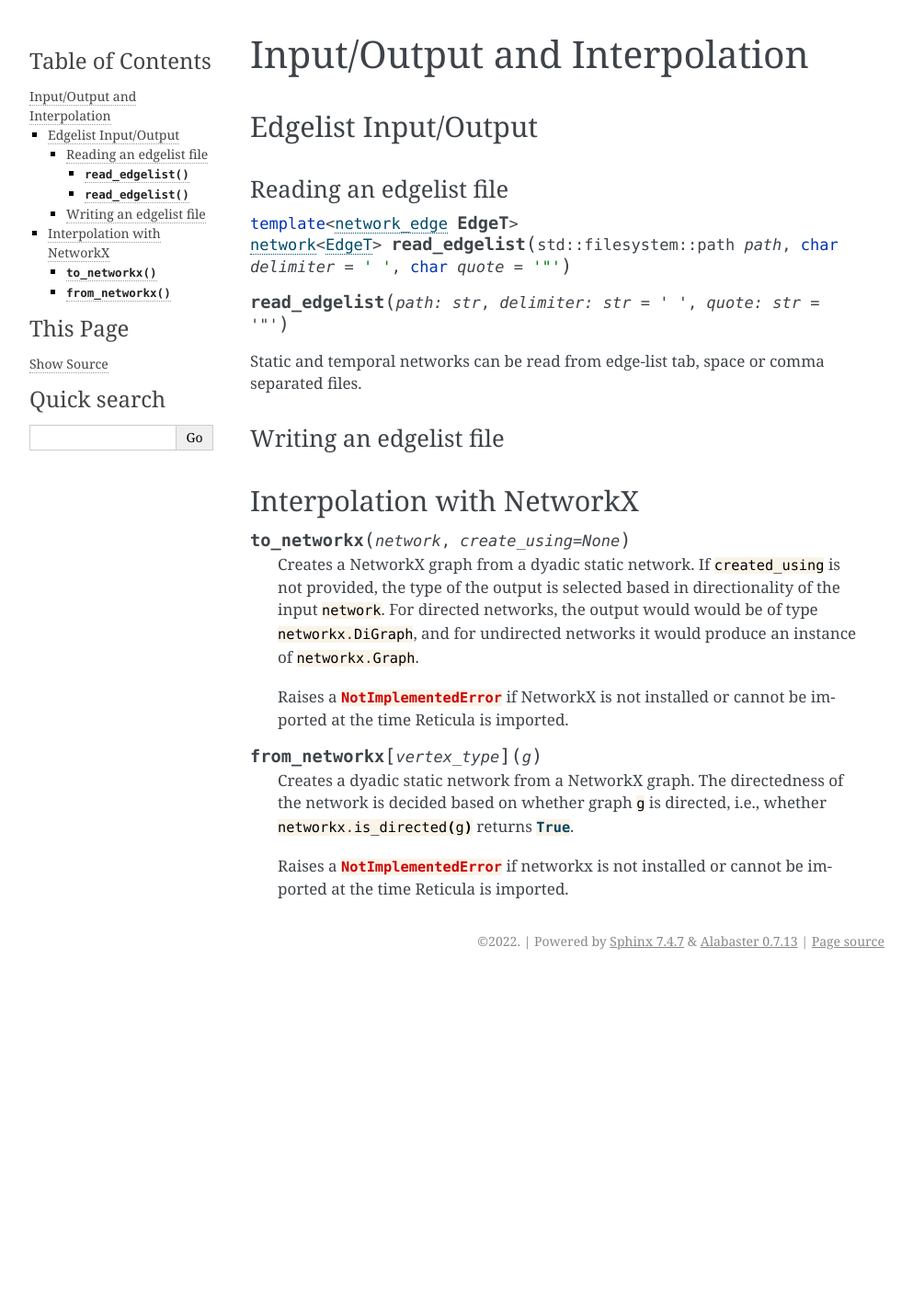
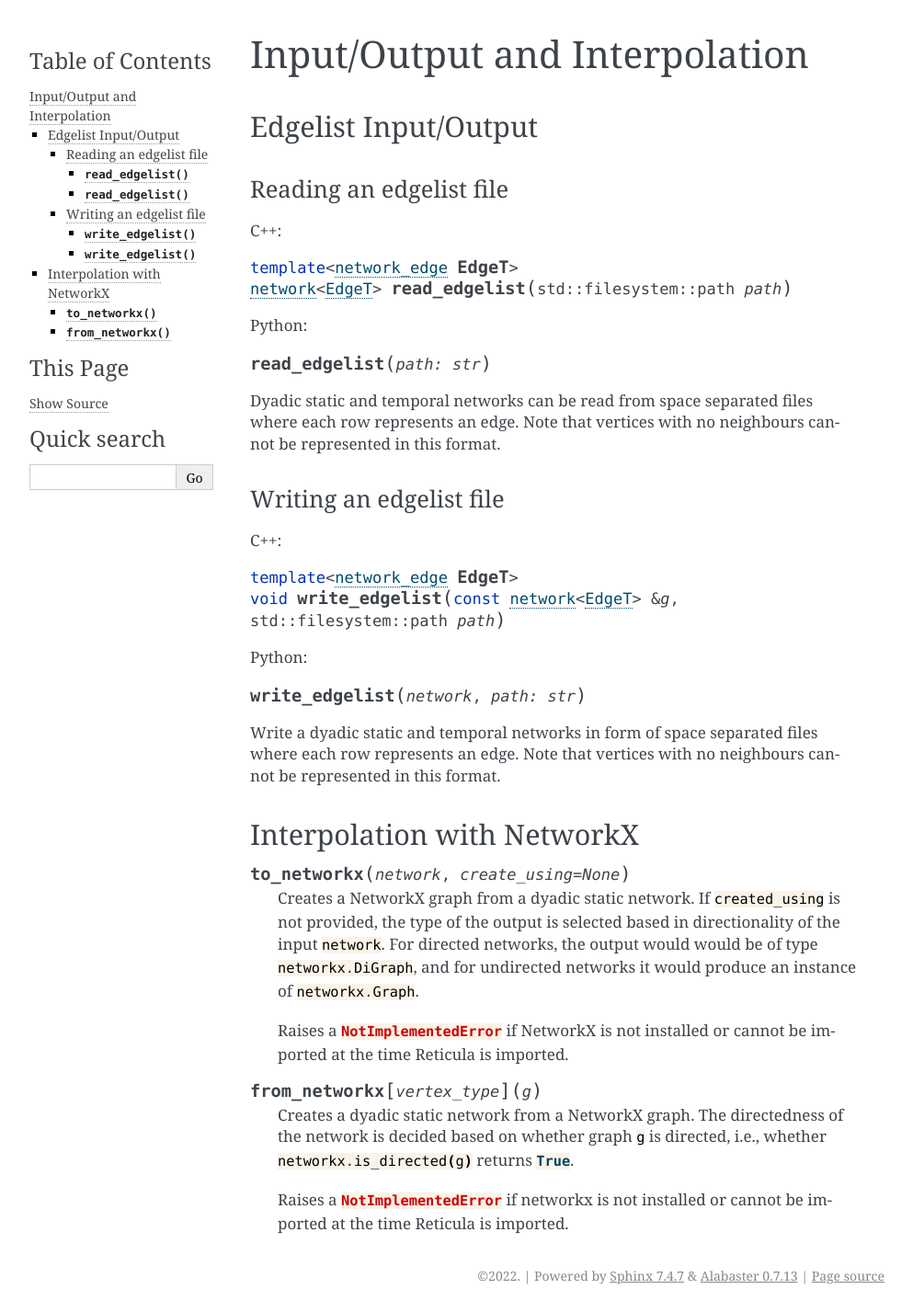
Before and after one commit to reticula-network/reticula-python, a Sphinx documentation site: the page built from docs/io.rst, in a window 1280 px wide. Shown: the whole page at 92% size, without its empty margins (148-1141 px from the left). Built offline with Sphinx 7.4.7, drawn with Linux system fonts in a browser that asks for light colours; before the commit the page ends 1063 px from its top, so only the background shows below that.

Commit message:
add write_edgelist and related documents

```diff
--- a/CMakeLists.txt
+++ b/CMakeLists.txt
@@ -9,7 +9,7 @@ include(FetchContent)
 FetchContent_Declare(
   reticula
   GIT_REPOSITORY https://github.com/reticula-network/reticula.git
-  GIT_TAG ad36e30)
+  GIT_TAG c87a607)
 
 FetchContent_Declare(
   fmt
--- a/docs/io.rst
+++ b/docs/io.rst
@@ -4,26 +4,40 @@ Input/Output and Interpolation
 Edgelist Input/Output
 ---------------------
 
-..
-  TODO: Talk about supported edge types
-
 Reading an edgelist file
 ^^^^^^^^^^^^^^^^^^^^^^^^
 
+
+C++:
+
 .. cpp:function:: template <network_edge EdgeT> \
-  network<EdgeT> read_edgelist(std::filesystem::path path, \
-    char delimiter = ' ', char quote = '"')
+  network<EdgeT> read_edgelist(std::filesystem::path path)
 
-.. py:function:: read_edgelist(path: str, \
-  delimiter: str = " ", quote: str = "\"")
+Python:
+
+.. py:function:: read_edgelist(path: str)
 
 
-Static and temporal networks can be read from edge-list tab, space or comma
-separated files.
-
+Dyadic static and temporal networks can be read from space separated files where
+each row represents an edge. Note that vertices with no neighbours cannot be
+represented in this format.
 
 Writing an edgelist file
 ^^^^^^^^^^^^^^^^^^^^^^^^
+
+
+C++:
+
+.. cpp:function:: template <network_edge EdgeT> \
+  void write_edgelist(const network<EdgeT>& g, std::filesystem::path path)
+
+Python:
+
+.. py:function:: write_edgelist(network, path: str)
+
+Write a dyadic static and temporal networks in form of space separated files
+where each row represents an edge. Note that vertices with no neighbours cannot
+be represented in this format.
 
 Interpolation with NetworkX
 ---------------------------
--- a/src/reticula/__init__.py
+++ b/src/reticula/__init__.py
@@ -120,6 +120,7 @@ read_edgelist = _generic_attribute(
         options=set((t,) for t in _simple_edge_types),
         function_module=_reticula_ext,
         api_module_name=__name__)
+from .reticula_ext import write_edgelist
 
 _all_edge_types = set(_reticula_ext.types.edge_types)
 is_network_edge = _generic_attribute(
```
Also changed, not shown: 2 other files.
